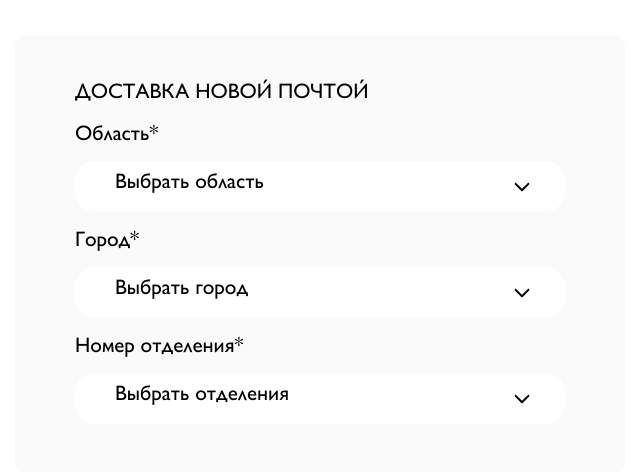
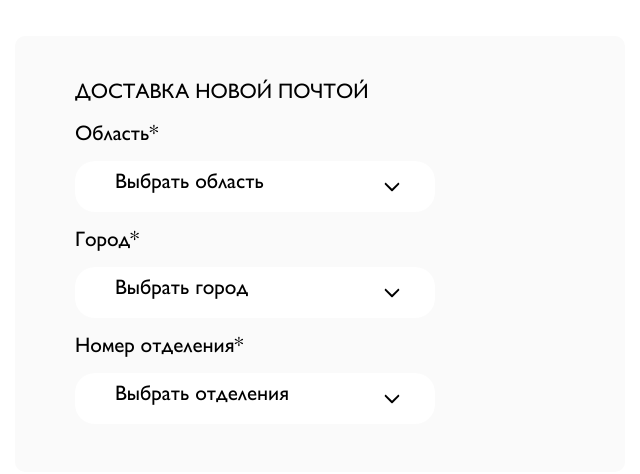
Before and after one commit to Mikhailo-Kandyba/Fashionable-lady, a website: page src/ checkout.html in a window 1280 px wide. Shown: the part 1480-1954 px from the top of the page, 0-640 px from the left. Drawn offline with nearby package versions, Linux system fonts and the light colour scheme.

Commit message:
dugs fixing catalog page

```diff
--- a/src/scss/_catalog.scss
+++ b/src/scss/_catalog.scss
@@ -83,6 +83,11 @@
   display: flex;
   justify-content: space-between;
   padding: 23px 0;
+  margin-bottom: 80px;
+
+  @include breakpoint($tablet) {
+    margin-bottom: 20px;
+  }
 
   @include breakpoint($mobile) {
     flex-direction: column;
@@ -236,11 +241,26 @@
 
 .select-holder {
   position: relative;
+  max-width: 335px;
+  width: 100%;
 
-  #select1,
-  #select-choice-1,
-  #select-choice-2,
-  #select-choice-3 {
+  @include breakpoint($desktop) {
+    max-width: 360px;
+    min-width: auto;
+  }
+
+  @include breakpoint($tablet) {
+    max-width: 265px;
+    min-width: auto;
+  }
+
+  @include breakpoint($mobile) {
+    max-width: 100%;
+  }
+
+
+
+  #select1 {
     font-family: 'GillSans-Regular';
     font-weight: 400;
     font-size: 20px;
@@ -248,22 +268,17 @@
     background: $lactic;
     border-radius: 10px;
     border: none;
-    height: 40px;
-    min-width: 335px;
+    width: 100%;
     padding: 2px 36px 2px 25px;
+    white-space: normal;
 
     &:hover {
       background: $dark-grey;
     }
 
-    @include breakpoint($tablet) {
-      min-width: 265px;
-    }
-
     @include breakpoint($mobile) {
       font-size: 14px;
       line-height: 36px;
-      height: 35px;
     }
 
     &:focus-visible {
--- a/src/scss/_helpers.scss
+++ b/src/scss/_helpers.scss
@@ -127,11 +127,7 @@
 }
 
 .margin-15 {
-  margin: 0 -15px;
-
-  @include breakpoint($desktop) {
-    margin: 0 -10px;
-  }
+  margin: 0 -10px;
 
   @include breakpoint($tablet) {
     margin: 0 -5px;
```
Also changed, not shown: src/css/styles.css.
